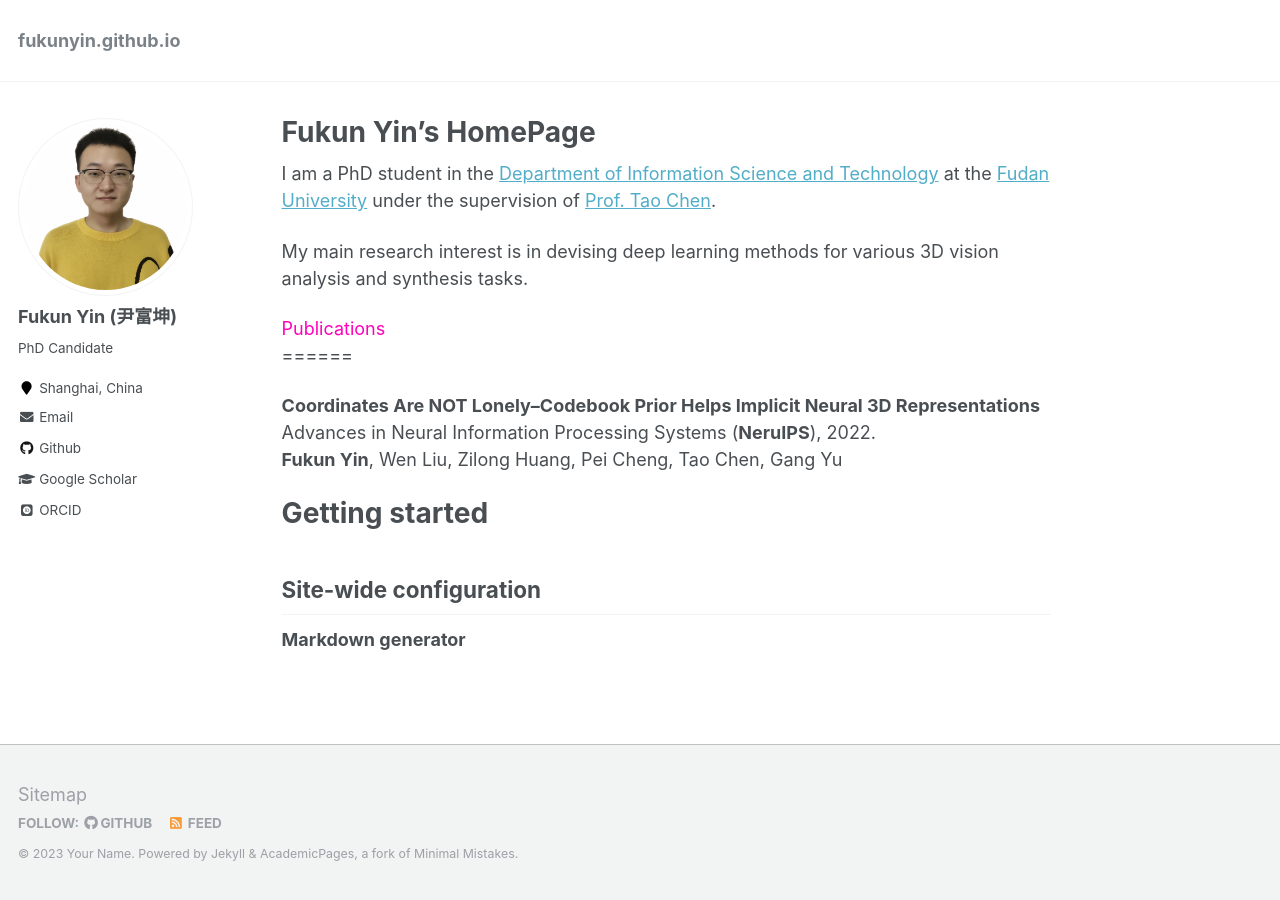
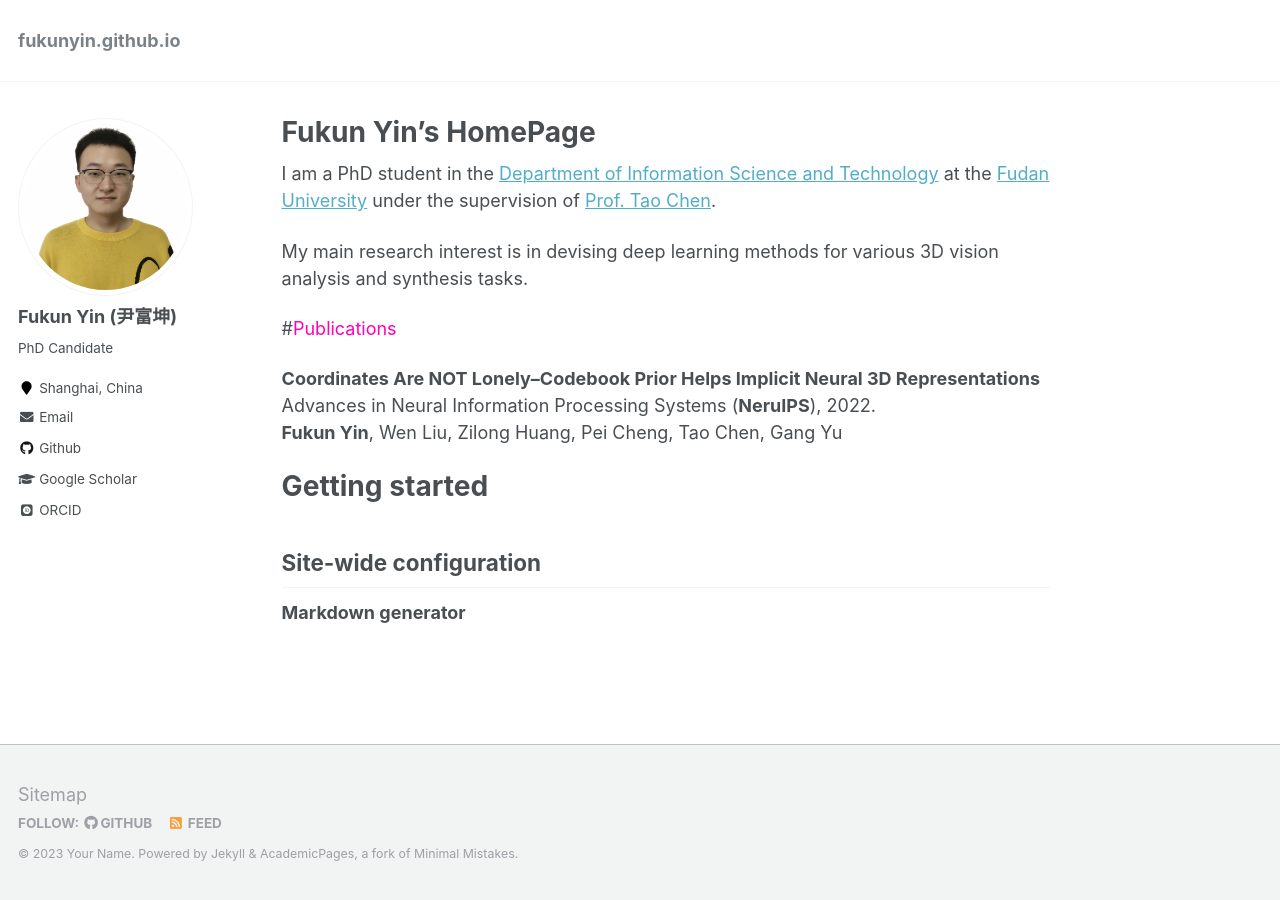
Before and after one commit to fukunyin/fukunyin.github.io, a Jekyll site: the page built from _pages/about.md, in a window 1280 px wide. Built offline with Jekyll 4.4.1, drawn with Linux system fonts in a browser that asks for light colours; some web fonts are replaced.

Commit message:
Update about.md

```diff
--- a/_pages/about.md
+++ b/_pages/about.md
@@ -15,9 +15,7 @@ My main research interest is in devising deep learning methods for various 3D vi
 
 
 
-<font color="#FF00BB">Publications</font>
-======
-
+#<font color="#FF00BB">Publications</font>
 
 **Coordinates Are NOT Lonely--Codebook Prior Helps Implicit Neural 3D Representations**
 Advances in Neural Information Processing Systems (**NeruIPS**), 2022.
```
